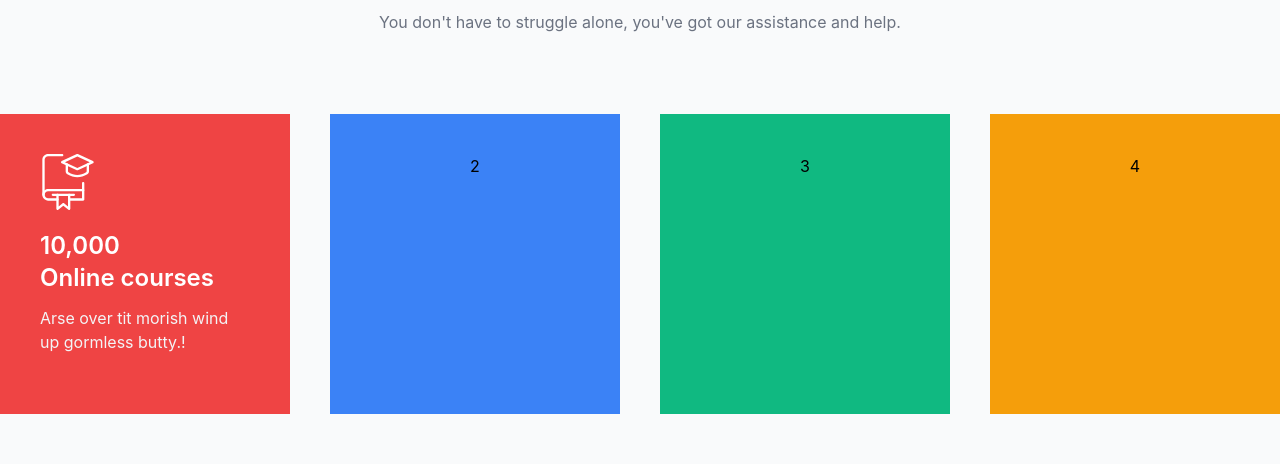
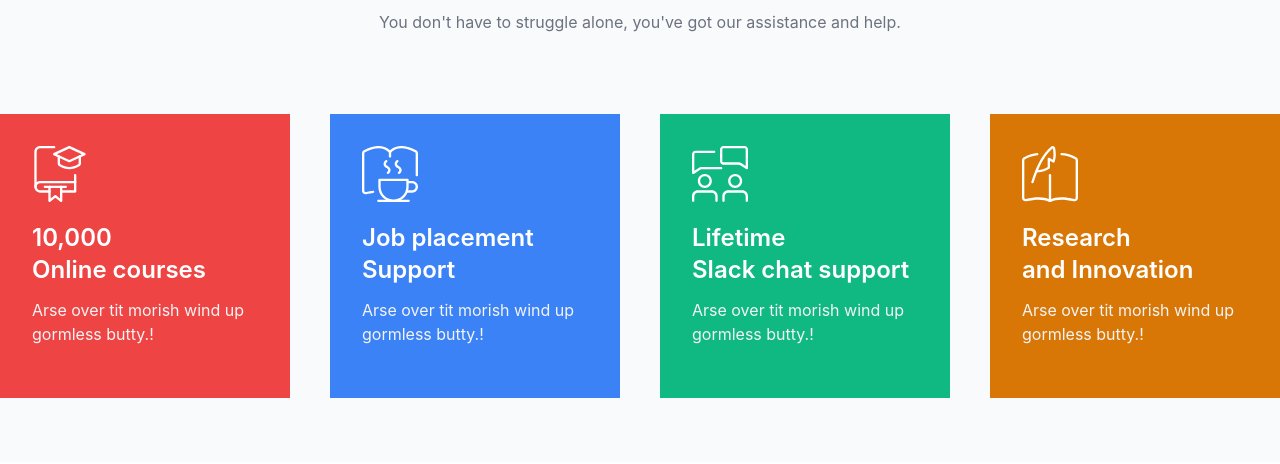
Before and after one commit to coders-sohan/review-website, a React (Create React App) app: page / in a window 1280 px wide. Shown: the part 874-1338 px from the top of the page. Built offline with nearby package versions, Linux system fonts and the light colour scheme; the HTML template or start-up script is replaced by a standard one.

Commit message:
update more

```diff
--- a/src/components/OrdinarySection/OrdinarySection.js
+++ b/src/components/OrdinarySection/OrdinarySection.js
@@ -16,7 +16,7 @@ const OrdinaryScetion = () => {
 				</p>
 			</div>
 			<div className="grid grid-cols-4 gap-10">
-				<div className="bg-red-500 text-center p-10 transform hover:-translate-y-2.5 transition duration-300 ease-linear">
+				<div className="bg-red-500 text-center p-8 transform hover:-translate-y-2.5 transition duration-300 ease-linear">
 					<div className="flex flex-col">
 						<div className="w-14 mb-3">
 							<svg fill="#ffffff" viewBox="0 0 24 24">
@@ -35,18 +35,123 @@ const OrdinaryScetion = () => {
 								<br />
 								Online courses
 							</h1>
-							<p className="text-base text-gray-100 mb-3">Arse over tit morish wind up gormless butty.!</p>
+							<p className="text-base text-gray-100 mb-3">
+								Arse over tit morish wind up gormless butty.!
+							</p>
 						</div>
 					</div>
 				</div>
-				<div className="bg-blue-500 text-center p-10 transform hover:-translate-y-2.5 transition duration-300 ease-linear">
-					<h1>2</h1>
+				<div className="bg-blue-500 text-center p-8 transform hover:-translate-y-2.5 transition duration-300 ease-linear">
+					<div className="flex flex-col">
+						<div className="w-14 mb-3">
+							<svg fill="#ffffff" viewBox="0 0 512 512">
+								<path
+									class="st0"
+									d="M288,512c-76.5,0-138.7-62.2-138.7-138.7v-64c0-5.9,4.8-10.7,10.7-10.7h256c5.9,0,10.7,4.8,10.7,10.7v64  C426.7,449.8,364.5,512,288,512z M170.7,320v53.3c0,64.7,52.7,117.3,117.3,117.3S405.3,438,405.3,373.3V320H170.7z"
+								></path>
+								<path
+									class="st0"
+									d="M458.7,426.7h-44.8c-5.9,0-10.7-4.8-10.7-10.7c0-5.9,4.8-10.7,10.7-10.7h44.8c8.6,0,16.6-3.3,22.4-9.4  c6.2-6.1,9.6-14,9.6-22.6c0-17.6-14.4-32-32-32h-37.3c-5.9,0-10.7-4.8-10.7-10.7s4.8-10.7,10.7-10.7h37.3  c29.4,0,53.3,23.9,53.3,53.3c0,14.4-5.6,27.8-15.8,37.7C486.5,421.1,473.1,426.7,458.7,426.7L458.7,426.7z"
+								></path>
+								<path
+									class="st0"
+									d="M236.6,256c-3.3,0-6.6-1.5-8.6-4.4c-3.5-4.8-2.4-11.4,2.4-14.9c6.7-4.9,10.1-10.9,9.6-17.1  c-0.6-7-6.2-13.6-15.2-18c-16-7.7-25.9-20.6-27.2-35.3c-1.2-13.8,5.5-27,18.3-36.3c4.8-3.5,11.4-2.4,14.9,2.4  c3.5,4.8,2.4,11.4-2.4,14.9c-6.7,4.9-10.1,10.9-9.6,17.1c0.6,7,6.2,13.6,15.2,18c16,7.7,25.9,20.6,27.2,35.3  c1.2,13.8-5.5,27-18.3,36.3C241,255.3,238.8,256,236.6,256L236.6,256z"
+								></path>
+								<path
+									class="st0"
+									d="M338,256c-3.3,0-6.6-1.5-8.6-4.4c-3.5-4.8-2.4-11.4,2.4-14.9c6.7-4.9,10.1-10.9,9.6-17.1  c-0.6-7-6.2-13.6-15.2-18c-16-7.7-25.9-20.6-27.2-35.3c-1.2-13.8,5.5-27,18.3-36.3c4.8-3.5,11.4-2.4,14.9,2.4  c3.5,4.8,2.4,11.4-2.4,14.9c-6.7,4.9-10.1,10.9-9.6,17.1c0.6,7,6.2,13.6,15.2,18c16,7.7,25.9,20.6,27.2,35.3  c1.2,13.8-5.5,27-18.3,36.3C342.3,255.3,340.1,256,338,256z"
+								></path>
+								<path
+									class="st0"
+									d="M426.7,512H149.3c-5.9,0-10.7-4.8-10.7-10.7s4.8-10.7,10.7-10.7h277.3c5.9,0,10.7,4.8,10.7,10.7  S432.6,512,426.7,512z"
+								></path>
+								<path
+									class="st0"
+									d="M32,442.1c-7.2,0-14.2-2.4-20-7c-7.6-6.1-12-15.3-12-25V66.3c0-12,6.9-23.2,17.6-28.5  c101.9-51.3,178-51.1,238.4,1.1c60.4-52.2,136.5-52.4,238.4-1.1c10.7,5.3,17.6,16.5,17.6,28.5v200.3c0,5.9-4.8,10.7-10.7,10.7  s-10.7-4.8-10.7-10.7V66.3c0-4-2.3-7.7-5.8-9.4c-97-48.9-167.3-47.6-221.5,4.1c-4.1,3.9-10.6,3.9-14.7,0  c-54.2-51.7-124.5-53-221.5-4.2c-3.6,1.8-5.8,5.5-5.8,9.5V410c0,3.3,1.5,6.4,4,8.4c1.5,1.2,4.7,3,9,2.1c25.7-6,46.7-9.8,65.9-12.1  c5.5-0.7,11.1,3.5,11.9,9.3c0.7,5.8-3.5,11.2-9.3,11.9c-18.4,2.2-38.6,6-63.7,11.8C36.7,441.9,34.3,442.1,32,442.1L32,442.1z"
+								></path>
+								<path
+									class="st0"
+									d="M256,106.7c-5.9,0-10.7-4.8-10.7-10.7V53.3c0-5.9,4.8-10.7,10.7-10.7s10.7,4.8,10.7,10.7V96  C266.7,101.9,261.9,106.7,256,106.7z"
+								></path>
+							</svg>
+						</div>
+						<div className="py-2 text-left">
+							<h1 className="text-2xl text-white font-semibold mb-3">
+								Job placement
+								<br />
+								Support
+							</h1>
+							<p className="text-base text-gray-100 mb-3">
+								Arse over tit morish wind up gormless butty.!
+							</p>
+						</div>
+					</div>
 				</div>
-				<div className="bg-green-500 text-center p-10 transform hover:-translate-y-2.5 transition duration-300 ease-linear">
-					<h1>3</h1>
+				<div className="bg-green-500 text-center p-8 transform hover:-translate-y-2.5 transition duration-300 ease-linear">
+					<div className="flex flex-col">
+						<div className="w-14 mb-3">
+							<svg fill="#ffffff" viewBox="0 0 24 24">
+								<g>
+									<path d="m23.5 10c-.1 0-.2 0-.3-.1l-2.5-1.7c-.2-.1-.5-.2-.8-.2h-6.4c-.8 0-1.5-.7-1.5-1.5v-5c0-.8.7-1.5 1.5-1.5h9c.8 0 1.5.7 1.5 1.5v8c0 .2-.1.4-.3.4 0 .1-.1.1-.2.1zm-10-9c-.3 0-.5.2-.5.5v5c0 .3.2.5.5.5h6.4c.5 0 1 .1 1.4.4l1.7 1.2v-7.1c0-.3-.2-.5-.5-.5z"></path>
+								</g>
+								<g>
+									<path d="m.5 12c-.1 0-.2 0-.2-.1-.2 0-.3-.2-.3-.4v-8c0-.8.7-1.5 1.5-1.5h8c.3 0 .5.2.5.5s-.2.5-.5.5h-8c-.3 0-.5.2-.5.5v7.1l1.7-1.1c.4-.3.9-.5 1.4-.5h8.4c.3 0 .5.2.5.5s-.2.5-.5.5h-8.4c-.3 0-.6.1-.8.3l-2.5 1.7c-.1 0-.2 0-.3 0z"></path>
+								</g>
+								<g>
+									<path d="m5.5 18c-1.7 0-3-1.3-3-3s1.3-3 3-3 3 1.3 3 3-1.3 3-3 3zm0-5c-1.1 0-2 .9-2 2s.9 2 2 2 2-.9 2-2-.9-2-2-2z"></path>
+								</g>
+								<g>
+									<path d="m10.5 24c-.3 0-.5-.2-.5-.5v-2c0-.8-.7-1.5-1.5-1.5h-6c-.8 0-1.5.7-1.5 1.5v2c0 .3-.2.5-.5.5s-.5-.2-.5-.5v-2c0-1.4 1.1-2.5 2.5-2.5h6c1.4 0 2.5 1.1 2.5 2.5v2c0 .3-.2.5-.5.5z"></path>
+								</g>
+								<g>
+									<path d="m18.5 18c-1.7 0-3-1.3-3-3s1.3-3 3-3 3 1.3 3 3-1.3 3-3 3zm0-5c-1.1 0-2 .9-2 2s.9 2 2 2 2-.9 2-2-.9-2-2-2z"></path>
+								</g>
+								<g>
+									<path d="m23.5 24c-.3 0-.5-.2-.5-.5v-2c0-.8-.7-1.5-1.5-1.5h-6c-.8 0-1.5.7-1.5 1.5v2c0 .3-.2.5-.5.5s-.5-.2-.5-.5v-2c0-1.4 1.1-2.5 2.5-2.5h6c1.4 0 2.5 1.1 2.5 2.5v2c0 .3-.2.5-.5.5z"></path>
+								</g>
+							</svg>
+						</div>
+						<div className="py-2 text-left">
+							<h1 className="text-2xl text-white font-semibold mb-3">
+								Lifetime
+								<br />
+								Slack chat support
+							</h1>
+							<p className="text-base text-gray-100 mb-3">
+								Arse over tit morish wind up gormless butty.!
+							</p>
+						</div>
+					</div>
 				</div>
-				<div className="bg-yellow-500 text-center p-10 transform hover:-translate-y-2.5 transition duration-300 ease-linear">
-					<h1>4</h1>
+				<div className="bg-yellow-600 text-center p-8 transform hover:-translate-y-2.5 transition duration-300 ease-linear">
+					<div className="flex flex-col">
+						<div className="w-14 mb-3">
+							<svg fill="#ffffff" viewBox="0 0 512 512">
+								<path
+									class="st0"
+									d="M256,512c-1.6,0-3.1-0.3-4.6-1c-53.3-25.3-120.8-27.2-212.3-5.7c-9.6,2.1-19.5-0.1-27.1-6.3  c-7.6-6.1-12-15.3-12-25V130.3c0-12,6.9-23.2,17.6-28.5c45.1-22.8,84.5-35.1,120.5-37.6c5.7-0.3,11,4,11.4,9.9  c0.4,5.9-4,11-9.9,11.4c-33.1,2.3-69.9,13.9-112.4,35.4c-3.6,1.8-5.9,5.5-5.9,9.5V474c0,3.3,1.5,6.4,4,8.4c1.5,1.2,4.7,3.1,9,2.1  c93.8-22.1,164.5-20.5,221.6,5.1c57.1-25.5,127.8-27.1,221.8-5c4.4,0.9,7.4-0.9,8.9-2.1c2.6-2,4-5.1,4-8.4V130.3  c0-4-2.3-7.7-5.8-9.4c-47-23.7-87-35.4-122.5-35.8c-5.9-0.1-10.6-4.9-10.6-10.8c0.1-5.8,4.8-10.6,10.7-10.6h0.1  c38.8,0.4,81.9,12.9,131.9,38.1c10.6,5.3,17.6,16.5,17.6,28.5V474c0,9.8-4.4,18.9-12,25c-7.6,6.1-17.5,8.3-27,6.3  c-91.6-21.5-159.1-19.8-212.4,5.6C259.1,511.7,257.6,512,256,512L256,512z"
+								></path>
+								<path
+									class="st0"
+									d="M256,506.7c-5.9,0-10.7-4.8-10.7-10.7V266.7c0-5.9,4.8-10.7,10.7-10.7s10.7,4.8,10.7,10.7V496  C266.7,501.9,261.9,506.7,256,506.7z"
+								></path>
+								<path
+									class="st0"
+									d="M96,341.3c-1,0-2.1-0.1-3.2-0.5c-5.6-1.8-8.8-7.7-7-13.4C134.1,172.8,193.5,67.4,267.5,5.3  c6.1-5.1,14.4-6.6,21.6-4.1c7,2.5,12.1,8.4,13.6,15.9c9.9,50.6,8.2,93.7-5.2,128.2c-1.1,2.9-3.4,5.2-6.4,6.2c-2.9,1-6.2,0.8-8.9-0.8  l-26.3-15v61.4c0,3.3-1.6,6.5-4.3,8.5c-28.2,21.1-66.3,33.5-113.3,36.6c-11.2,28.3-22,58.8-32.2,91.6  C104.7,338.4,100.5,341.3,96,341.3L96,341.3z M281.8,21.3c-51.7,43.3-96,108.8-134.3,198.8c35.6-3.6,64.9-13.2,87.2-28.5v-74.3  c0-3.8,2-7.3,5.3-9.2c3.2-1.9,7.3-1.9,10.6,0l31,17.7C289.7,97,289.8,62,281.8,21.3L281.8,21.3z"
+								></path>
+							</svg>
+						</div>
+						<div className="py-2 text-left">
+							<h1 className="text-2xl text-white font-semibold mb-3">
+								Research
+								<br />
+								and Innovation
+							</h1>
+							<p className="text-base text-gray-100 mb-3">
+								Arse over tit morish wind up gormless butty.!
+							</p>
+						</div>
+					</div>
 				</div>
 			</div>
 		</>
```
